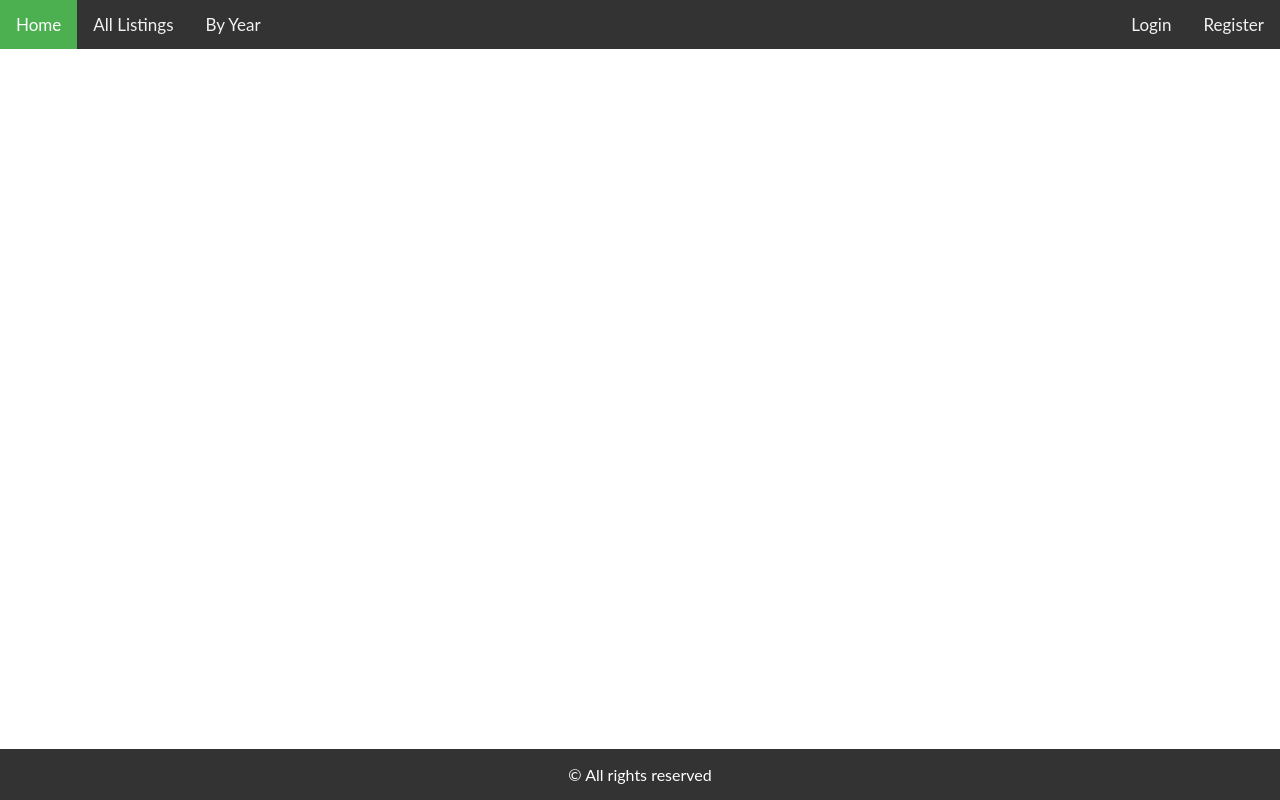
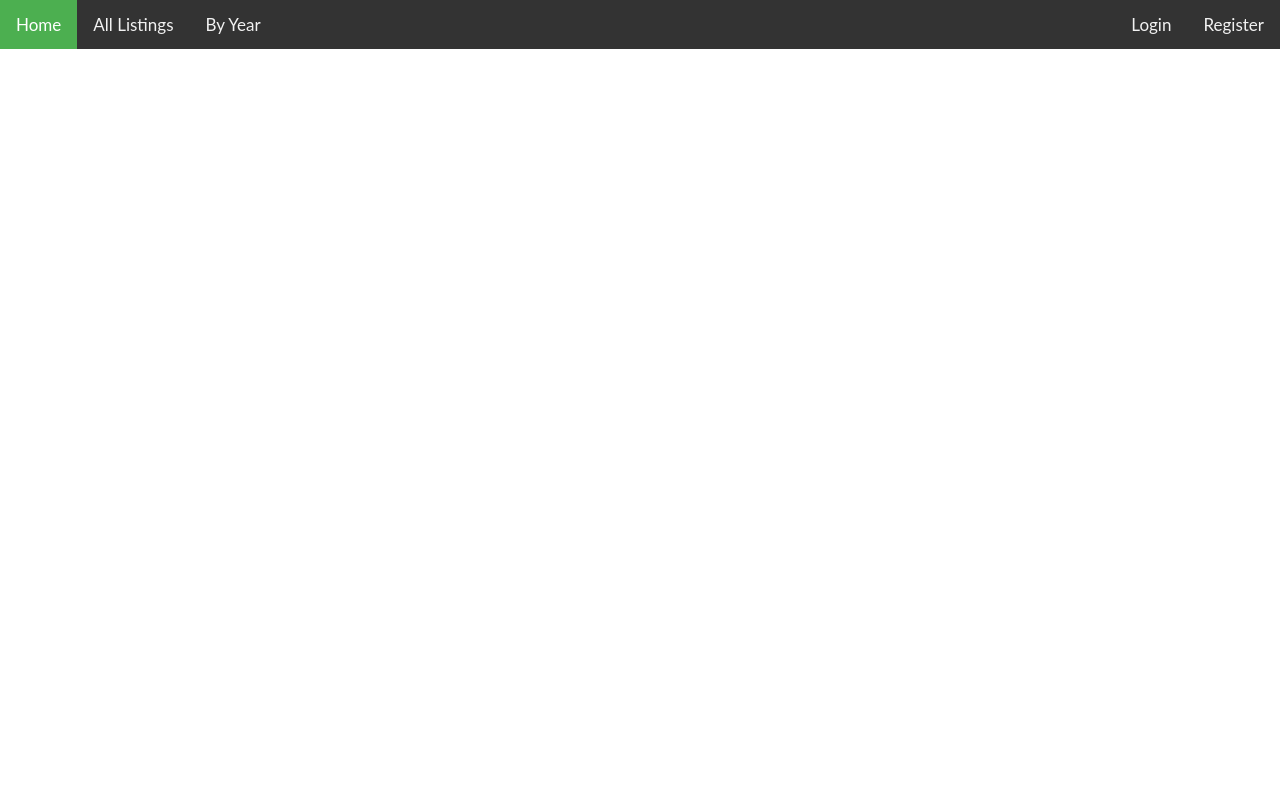
Before and after one commit to Borislav-Vezirov/car-zone, a React (Create React App) app: page /add-car in a window 1280 px wide. Built offline with nearby package versions, Linux system fonts and the light colour scheme.

Commit message:
minor changes

```diff
--- a/public/index.html
+++ b/public/index.html
@@ -17,10 +17,5 @@
     <noscript>You need to enable JavaScript to run this app.</noscript>
     <div id="root"></div>
 
-
-  <footer>
-      <p>&copy; All rights reserved</p>
-  </footer>
-
   </body>
 </html>
--- a/public/style/site.css
+++ b/public/style/site.css
@@ -8,7 +8,7 @@ body {
 }
 
 footer {
-    position: absolute;
+    /* position: absolute; */
     bottom: 0;
     left: 0;
     right: 0;
--- a/src/App.js
+++ b/src/App.js
@@ -7,6 +7,7 @@ import Catalog from "./components/Catalog.js";
 import Login from "./components/Login.js";
 import Register from "./components/Register.js";
 import { useState } from 'react';
+import Footer from './components/Footer.js';
 
 
 function App() {
--- /dev/null
+++ b/src/components/Footer.js
@@ -0,0 +1,12 @@
+
+
+function Footer(){
+    return (
+
+        <footer>
+            <p>&copy; All rights reserved</p>
+        </footer>
+    )
+}
+
+export default Footer;
```
